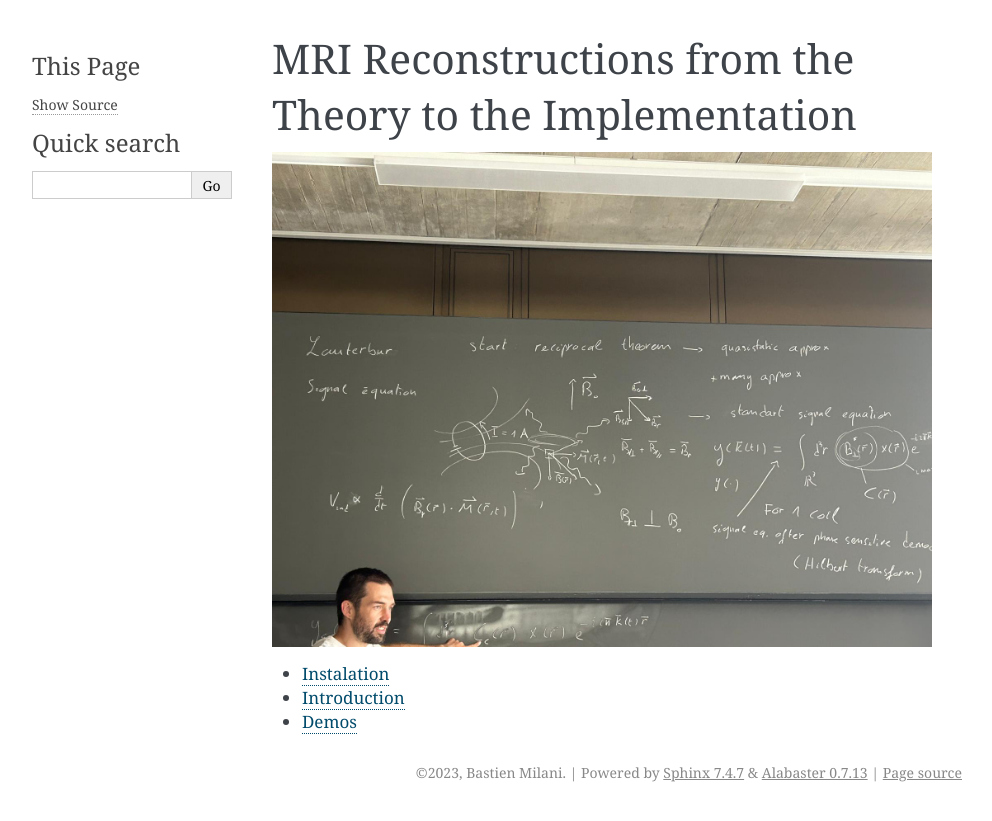
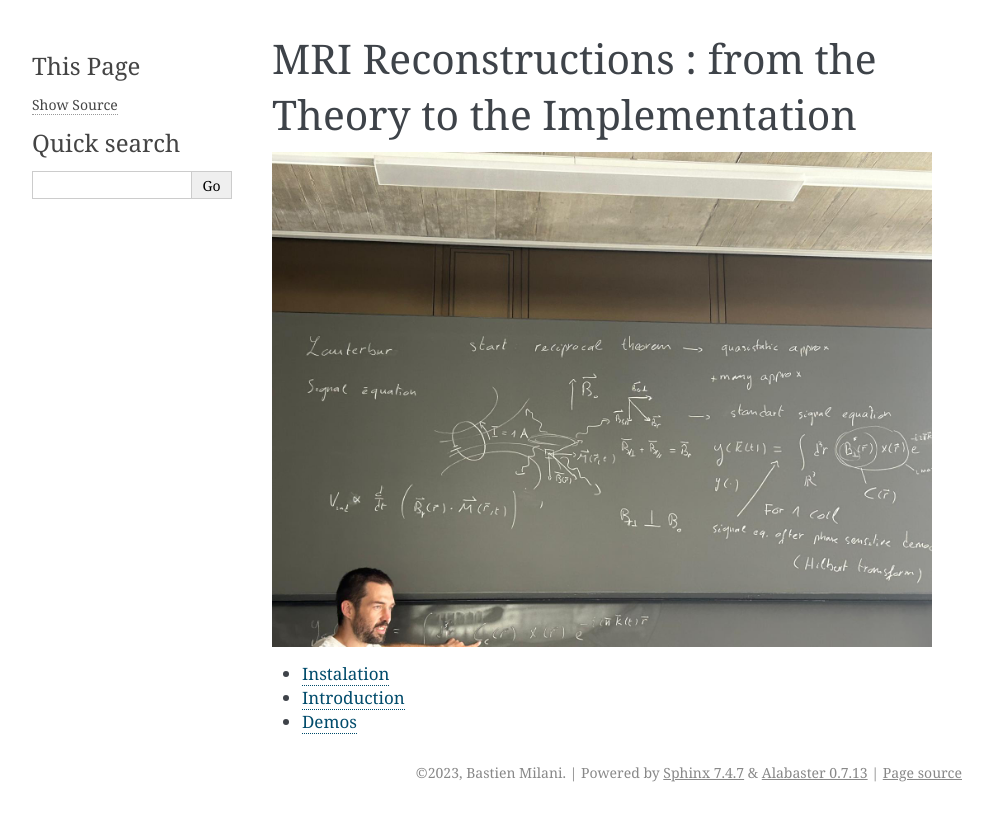
Before and after one commit to monalisaRenaissance/monalisa, a Sphinx documentation site: the page built from docs/source/index.rst, in a window 1280 px wide. Shown: the top 821 px of the page, without its empty margins (148-1140 px from the left). Built offline with Sphinx 7.4.7, drawn with Linux system fonts in a browser that asks for light colours.

Commit message:
updating doc

```diff
--- a/docs/source/conf.py
+++ b/docs/source/conf.py
@@ -6,7 +6,7 @@
 # -- Project information -----------------------------------------------------
 # https://www.sphinx-doc.org/en/master/usage/configuration.html#project-information
 
-project     = 'Monalisa Documentation'
+project     = 'Monalisa Renaissance'
 copyright   = '2023, Bastien Milani'
 author      = 'Bastien Milani'
 
--- a/docs/source/index.rst
+++ b/docs/source/index.rst
@@ -4,7 +4,7 @@
    contain the root `toctree` directive.
 
 =========================================================
-MRI Reconstructions from the Theory to the Implementation
+MRI Reconstructions : from the Theory to the Implementation
 =========================================================
 
 
```
Also changed, not shown: 16 other files.
